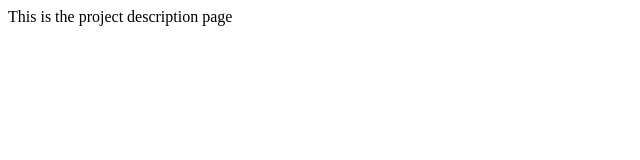
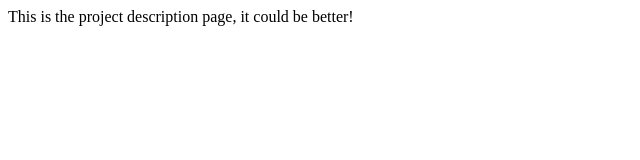
Before and after one commit to VijayEluri/ABTester, a plain HTML site: page index.html in a window 1280 px wide. Shown: the whole page, without its empty margins (0-640 px from the left). Drawn offline with Linux system fonts and the light colour scheme.

Commit message:
testing commit (new tooling)

```diff
--- a/index.html
+++ b/index.html
@@ -5,6 +5,6 @@
 <title>ABTester</title>
 </head>
 <body>
-This is the project description page
+This is the project description page, it could be better!
 </body>
 </html>
```
